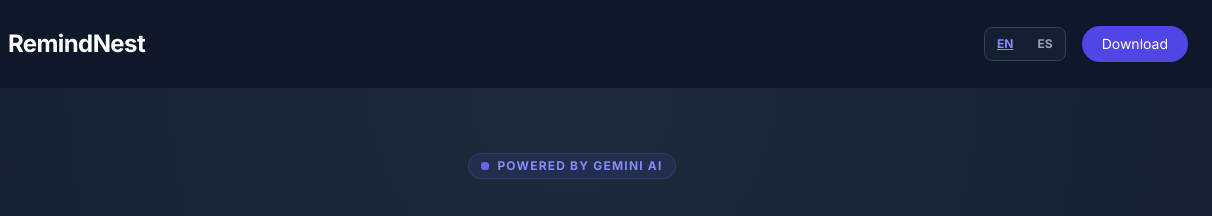
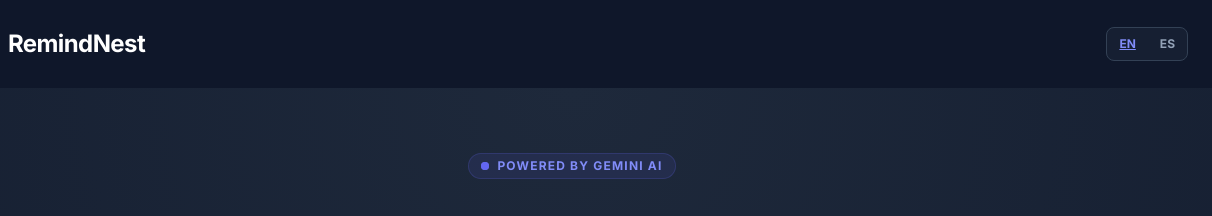
Before and after one commit to chiseadrian/remindnest-web, a plain HTML site: page index.html in a window 1280 px wide. Shown: the top 216 px of the page, 68-1280 px from the left. Drawn offline with nearby package versions, Linux system fonts and the light colour scheme.

Commit message:
remove download button

```diff
--- a/index.html
+++ b/index.html
@@ -35,11 +35,6 @@
                 <button onclick="changeLang('en')" id="btn-en" class="lang-btn active px-2 py-1 text-xs font-bold transition text-slate-400">EN</button>
                 <button onclick="changeLang('es')" id="btn-es" class="lang-btn px-2 py-1 text-xs font-bold transition text-slate-400">ES</button>
             </div>
-
-            <a href="#download" class="bg-indigo-600 hover:bg-indigo-500 text-white px-5 py-2 rounded-full font-medium transition text-sm">
-                <span class="lang-en">Download</span>
-                <span class="lang-es">Descargar</span>
-            </a>
         </div>
     </header>
 
```
